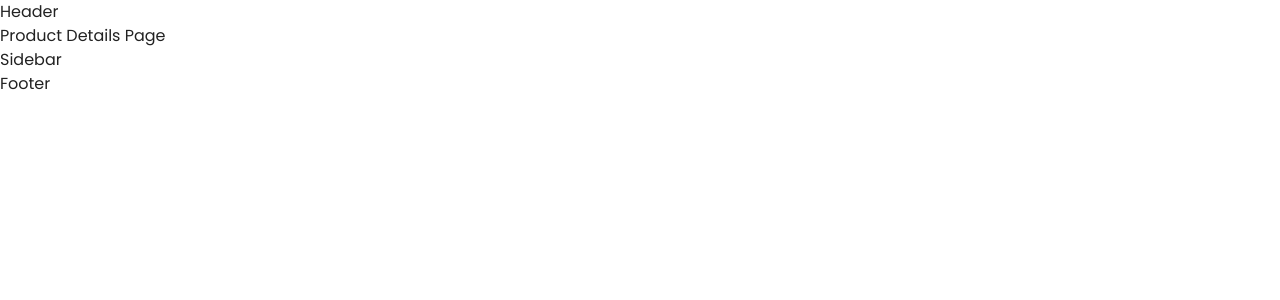
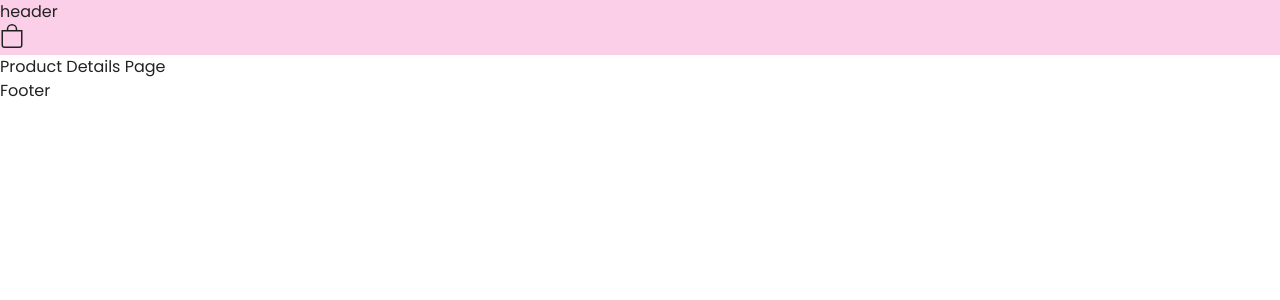
Before and after one commit to ncduy1105/shopReact, a React (Create React App) app: page /product/1 in a window 1280 px wide. Shown: the top 300 px of the page. Built offline with nearby package versions, Linux system fonts and the light colour scheme; no server answers.

Commit message:
Add Sidebar & SidebarProvider with context

```diff
--- a/src/components/Header.jsx
+++ b/src/components/Header.jsx
@@ -1,7 +1,19 @@
-import React from 'react';
+import React, { useContext } from "react";
+import { BsBag } from "react-icons/bs";
+
+import { SidebarContext } from "../contexts/SidebarContext";
 
 const Header = () => {
-  return <div>Header</div>;
+  const { isOpen, setIsOpen } = useContext(SidebarContext);
+
+  return (
+    <header className="bg-pink-200">
+      <div>header</div>
+      <button onClick={() => setIsOpen(!isOpen)}>
+        <BsBag className="text-2xl" />
+      </button>
+    </header>
+  );
 };
 
 export default Header;
--- a/src/components/Sidebar.jsx
+++ b/src/components/Sidebar.jsx
@@ -1,7 +1,29 @@
-import React from 'react';
+import React, { useContext } from "react";
+import { FiTrash2 } from "react-icons/fi";
+import { IoMdArrowForward } from "react-icons/io";
+import { Link } from "react-router-dom";
+
+import CartItem from "../components/CartItem";
+import { SidebarContext } from "../contexts/SidebarContext";
 
 const Sidebar = () => {
-  return <div>Sidebar</div>;
+  const { isOpen, handleClose } = useContext(SidebarContext);
+  return (
+    <div
+      className={`${
+        isOpen ? "right-0" : "-right-full"
+      } x-20 fixed top-0 h-full w-full bg-white px-4 shadow-2xl transition-all duration-[350ms] ease-in-out md:w-[35vw] lg:px-[35px] xl:max-w-[30vw] 3xl:max-w-[25vw]`}
+    >
+      <div className="flex items-center justify-between border-b py-8">
+        <div className="text-sm font-semibold uppercase">Shopping Bag(0)</div>
+        <div
+          onClick={handleClose}
+          className="flex h-8 w-8 cursor-pointer items-center justify-center"
+        >
+          <IoMdArrowForward className="text-2xl" />
+        </div>
+      </div>
+    </div>
+  );
 };
-
 export default Sidebar;
--- a/src/contexts/SidebarContext.js
+++ b/src/contexts/SidebarContext.js
@@ -1,7 +1,18 @@
-import React from 'react';
+import React, { createContext, useContext, useState } from "react";
 
-const SidebarContext = () => {
-  return <div>SidebarContext</div>;
+export const SidebarContext = createContext();
+
+const SidebarProvider = ({ children }) => {
+  const [isOpen, setIsOpen] = useState(false);
+  const handleClose = () => {
+    setIsOpen(false);
+  };
+
+  return (
+    <SidebarContext.Provider value={{ isOpen, setIsOpen, handleClose }}>
+      {children}
+    </SidebarContext.Provider>
+  );
 };
 
-export default SidebarContext;
+export default SidebarProvider;
--- a/src/index.js
+++ b/src/index.js
@@ -1,14 +1,18 @@
 import React from "react";
 import ReactDOM from "react-dom/client";
-import "./index.css";
+
 import App from "./App";
 import ProductProvider from "./contexts/ProductContext";
+import SidebarProvider from "./contexts/SidebarContext";
+import "./index.css";
 
 const root = ReactDOM.createRoot(document.getElementById("root"));
 root.render(
-  <ProductProvider>
-    <React.StrictMode>
-      <App />
-    </React.StrictMode>
-  </ProductProvider>
+  <SidebarProvider>
+    <ProductProvider>
+      <React.StrictMode>
+        <App />
+      </React.StrictMode>
+    </ProductProvider>
+  </SidebarProvider>
 );
```
